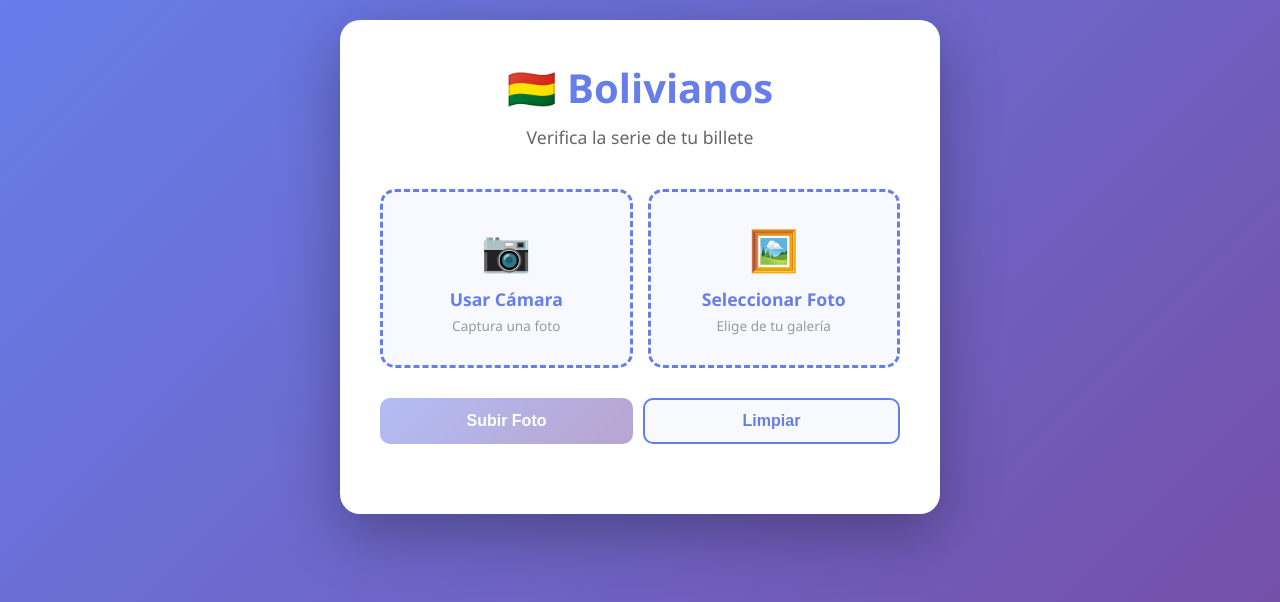
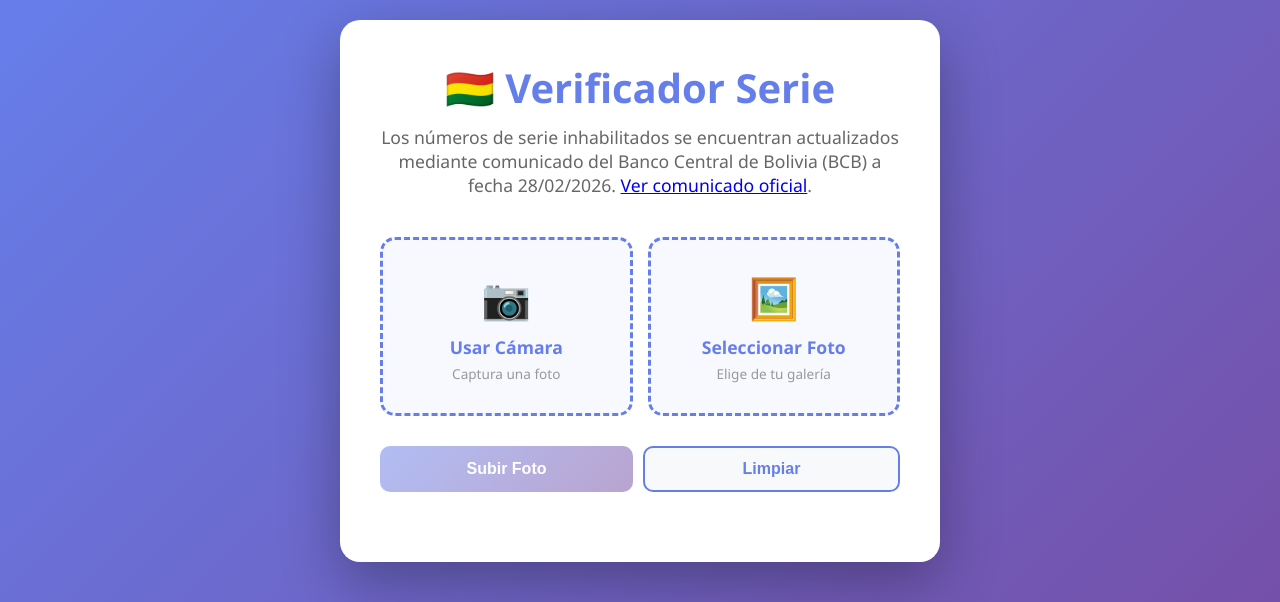
Before and after one commit to python-la-paz/money-checker, a FastAPI app: page / in a window 1280 px wide. Shown: the top 602 px of the page. Run offline with FastAPI, Linux system fonts and the light colour scheme; parts of the project's set-up code (start-up, migrations or seed data) failed here and were passed over.

Commit message:
fix: Update titles and headers to reflect 'Verificador de Serie' across multiple templates

```diff
--- a/app/templates/about.html
+++ b/app/templates/about.html
@@ -3,19 +3,19 @@
 <head>
     <meta charset="UTF-8">
     <meta name="viewport" content="width=device-width, initial-scale=1.0">
-    <title>Acerca de - Bolivianos</title>
+    <title>Acerca de | 🇧🇴 Verificador de Serie</title>
     <link rel="stylesheet" href="/static/styles.css">
 </head>
 <body>
     <div class="container">
         <div class="header">
-            <h1>🇧🇴 Bolivianos</h1>
+            <h1>🇧🇴 Verificador Serie</h1>
             <p>Acerca de Nosotros</p>
             <a href="/" class="btn-home">🏠 Ir a Inicio</a>
         </div>
 
         <div class="legal-content">
-            <h2>Acerca de Bolivianos</h2>
+            <h2>Acerca del Verificador Serie</h2>
 
             <div class="legal-footer">
                 <p><strong>Versión:</strong> 1.0.0</p>
--- a/app/templates/disclaimer.html
+++ b/app/templates/disclaimer.html
@@ -3,13 +3,13 @@
 <head>
     <meta charset="UTF-8">
     <meta name="viewport" content="width=device-width, initial-scale=1.0">
-    <title>Aviso Legal - Bolivianos</title>
+    <title>Aviso Legal | 🇧🇴 Verificador de Serie</title>
     <link rel="stylesheet" href="/static/styles.css">
 </head>
 <body>
     <div class="container">
         <div class="header">
-            <h1>🇧🇴 Bolivianos</h1>
+            <h1>🇧🇴 Verificador Serie</h1>
             <p>Aviso Legal</p>
             <a href="/" class="btn-home">🏠 Ir a Inicio</a>
         </div>
--- a/app/templates/index.html
+++ b/app/templates/index.html
@@ -3,14 +3,14 @@
 <head>
     <meta charset="UTF-8">
     <meta name="viewport" content="width=device-width, initial-scale=1.0">
-    <title>Bolivianos - Compartir Fotos</title>
+    <title>🇧🇴 Verificador de Serie</title>
     <link rel="stylesheet" href="/static/styles.css">
 </head>
 <body>
     <div class="container">
         <div class="header">
-            <h1>🇧🇴 Bolivianos</h1>
-            <p>Verifica la serie de tu billete</p>
+            <h1>🇧🇴 Verificador Serie</h1>
+            <p>Los números de serie inhabilitados se encuentran actualizados mediante comunicado del Banco Central de Bolivia (BCB) a fecha 28/02/2026. <a href="https://www.bcb.gob.bo/webdocs/files_noticias/28feb26%20CP%209%20BCB%20levanta%20inhabilitaci%C3%B3n%20Serie%20B.PDF" target="_blank">Ver comunicado oficial</a>.</p>
         </div>
 
         <div class="upload-options">
```
